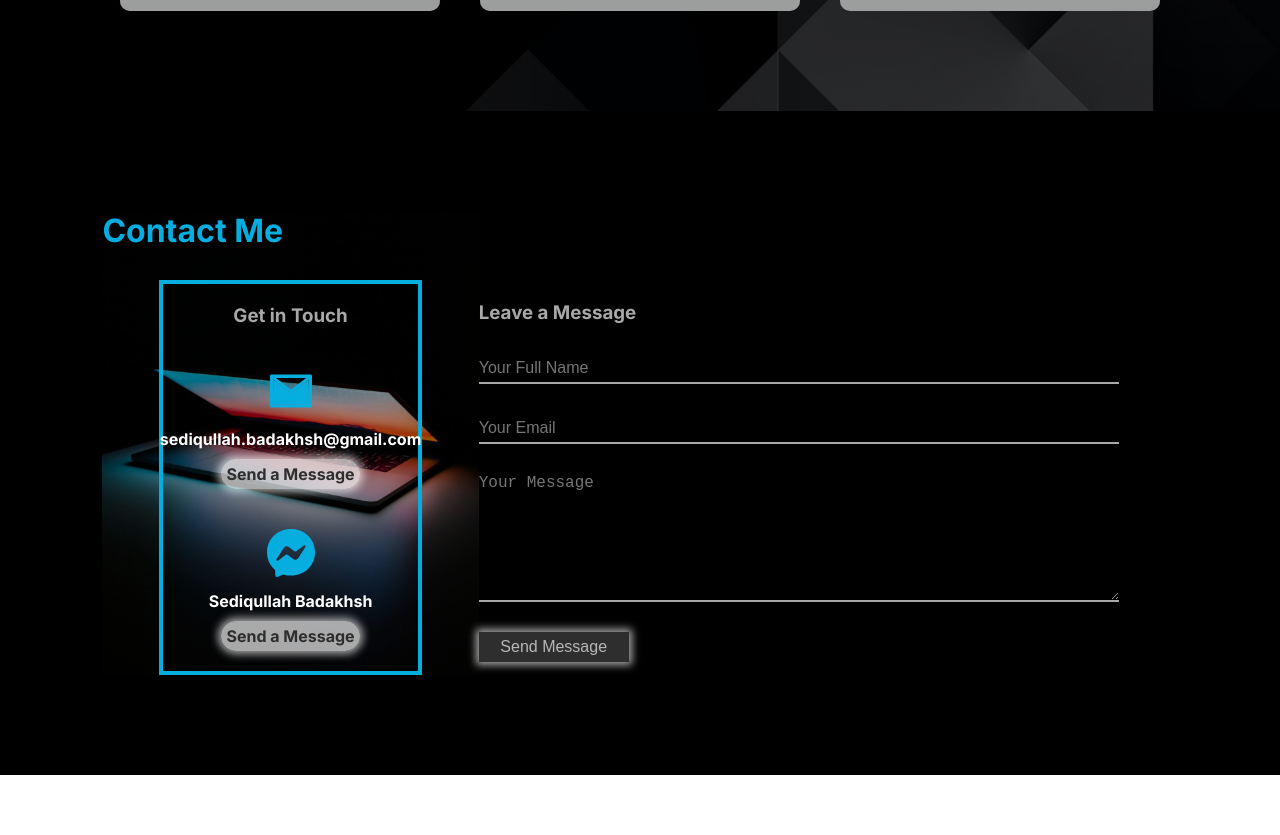
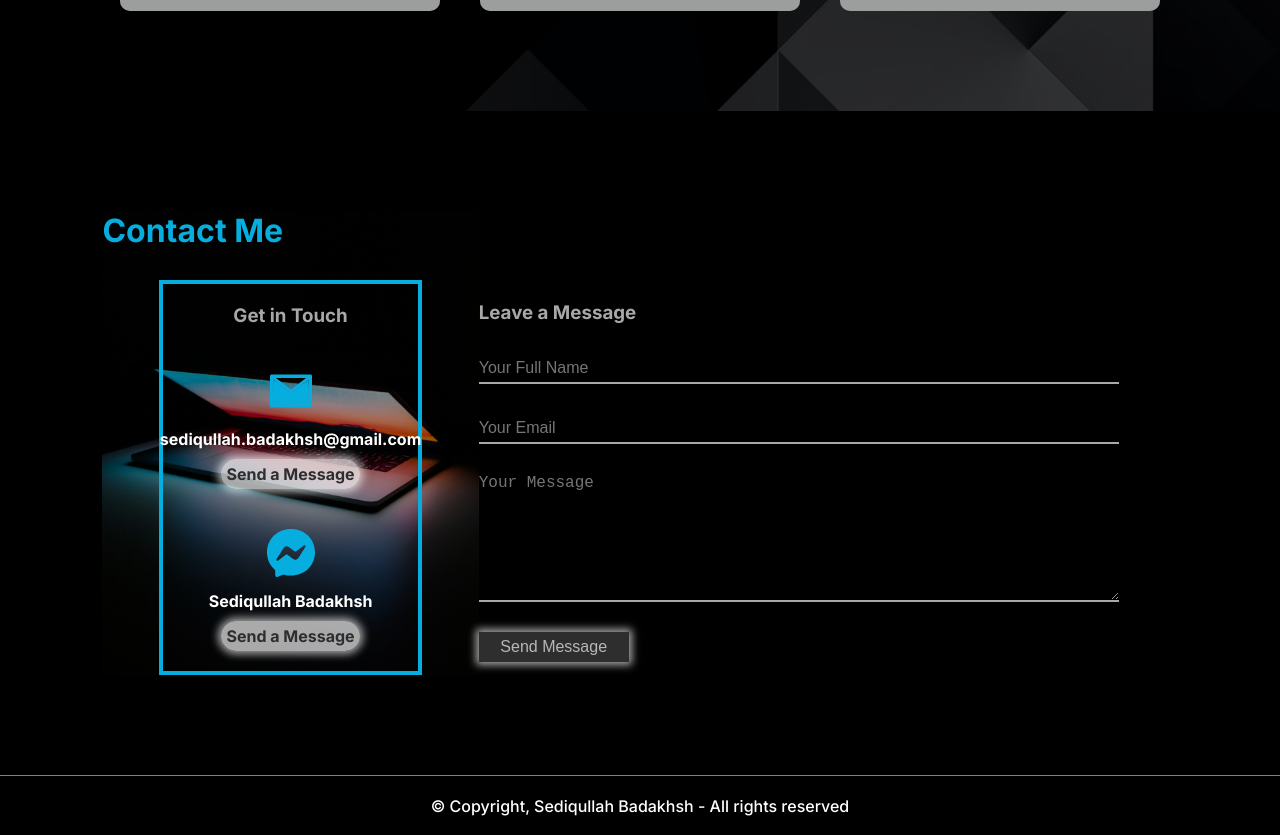
Before and after one commit to sediqullahbadakhsh/badakhsh-portfolio, a React (Create React App) app: page / in a window 1280 px wide. Shown: the part 2578-3413 px from the top of the page. Before the commit the page ends 3373 px from the top, so only its background shows below. Built offline with nearby package versions, Linux system fonts and the light colour scheme.

Commit message:
update footer

```diff
--- a/src/App.scss
+++ b/src/App.scss
@@ -5,15 +5,6 @@ $gray: #2f2e2e;
 $black: #000;
 $grayOpacity: #4a4a4ae6;
 $font: "Inter", sans-serif;
-
-$green: #4dce71;
-$coffee: #37323e;
-$blush: #ececec93;
-
-$sblue: rgba(180, 210, 231, 0.349) b;
-$fontBody: "Roboto", sans-serif;
-$fontLogo: "Dancing Script", cursive;
-$fontHead: "Rubik Maze", cursive;
 
 * {
   margin: 0;
@@ -48,3 +39,12 @@ html {
   display: none;
   visibility: hidden;
 }
+.footer {
+  border-top: 1px solid $blue;
+  display: flex;
+  align-items: center;
+  justify-content: center;
+  background-color: $black;
+  width: 100%;
+  height: 60px;
+}
--- a/src/components/Footer.jsx
+++ b/src/components/Footer.jsx
@@ -1,6 +1,6 @@
 const Footer = () => (
   <div className="footer">
-    <p>Copyright All Rights reserved</p>
+    <p>© Copyright, Sediqullah Badakhsh - All rights reserved</p>
   </div>
 );
 export default Footer;
```
